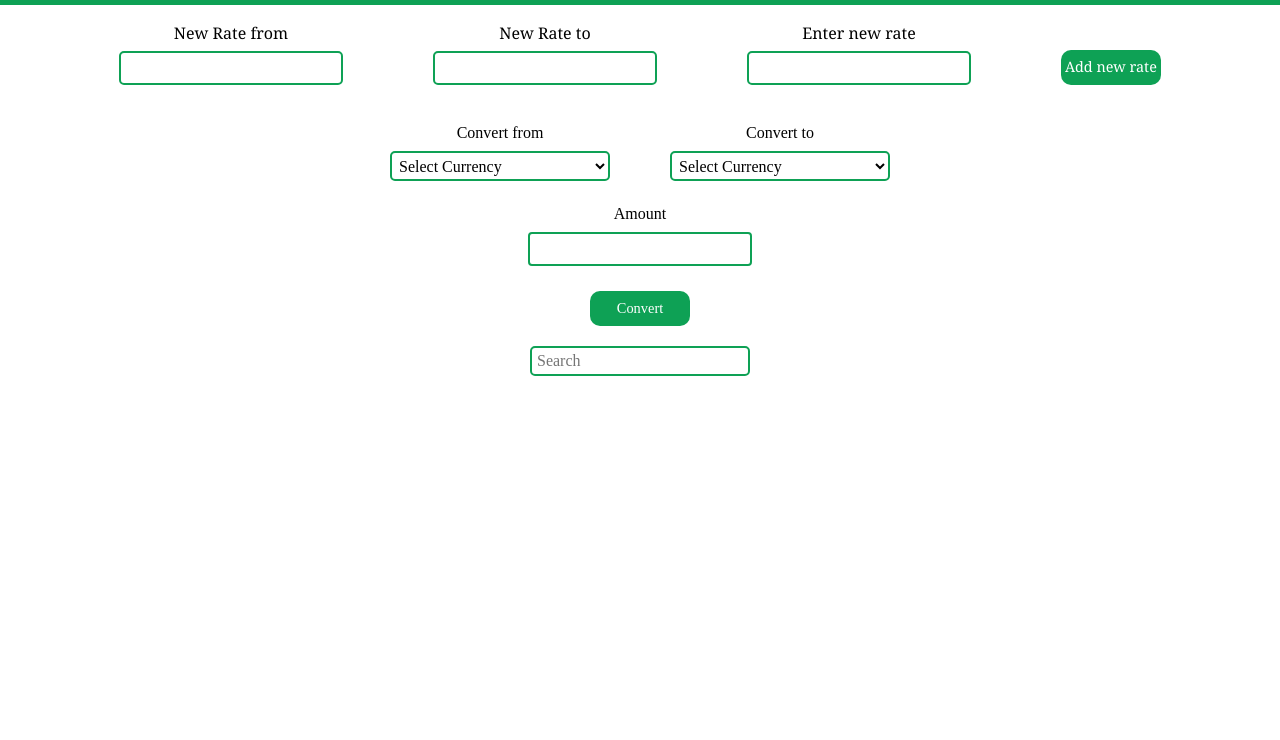
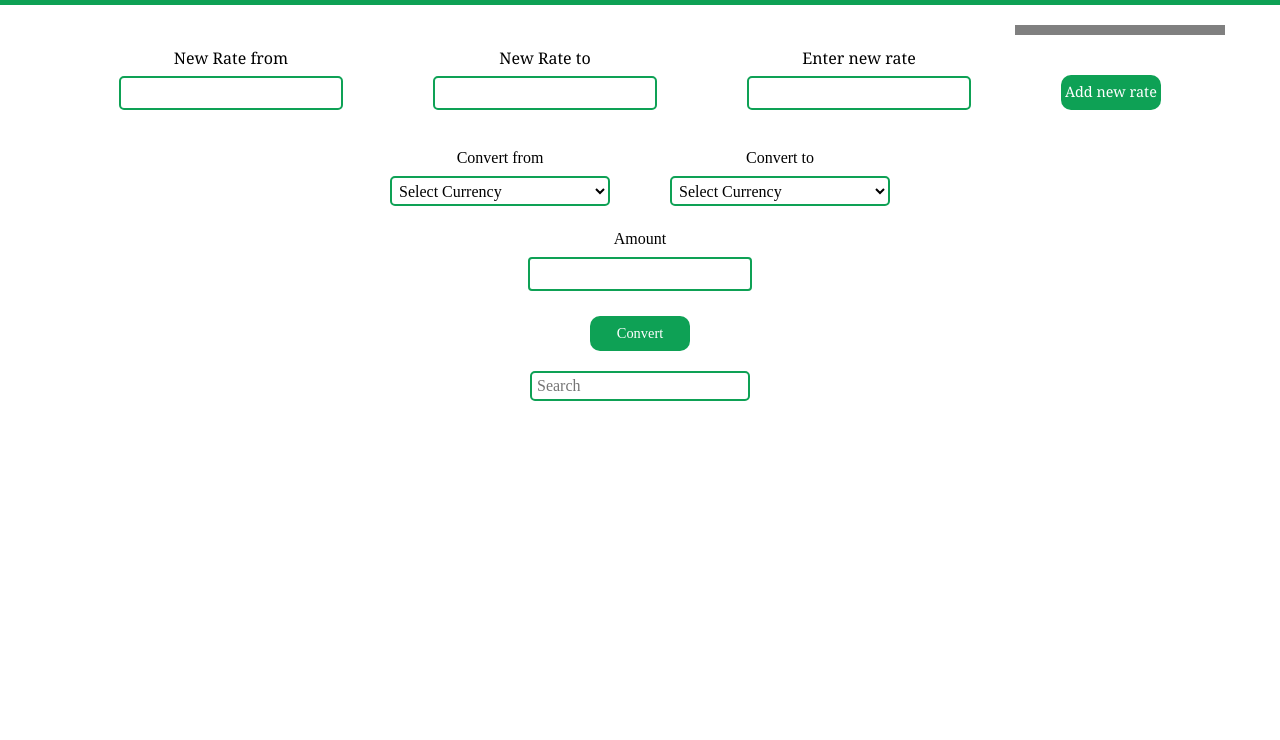
Before and after one commit to tonevrav/currency-converter, a plain HTML site: page index.html in a window 1280 px wide. Shown: the part 60-800 px from the top of the page. Drawn offline with Linux system fonts and the light colour scheme.

Commit message:
Updated html. Added a container for market info

```diff
--- a/index.html
+++ b/index.html
@@ -6,6 +6,8 @@
         <meta name="description" content="The simple currency converter" />
         <title>Currency Converter</title>
         <link rel="stylesheet" href="./css/main.css" />
+        <link rel="icon" href="data:," />
+        <!-- ! Favicon -->
     </head>
     <body>
         <header class="header">
@@ -33,6 +35,7 @@
         <main>
             <section class="add-rate">
                 <div class="container">
+                    <div class="marketInfo"></div>
                     <form
                         action="#"
                         method="get"
```
